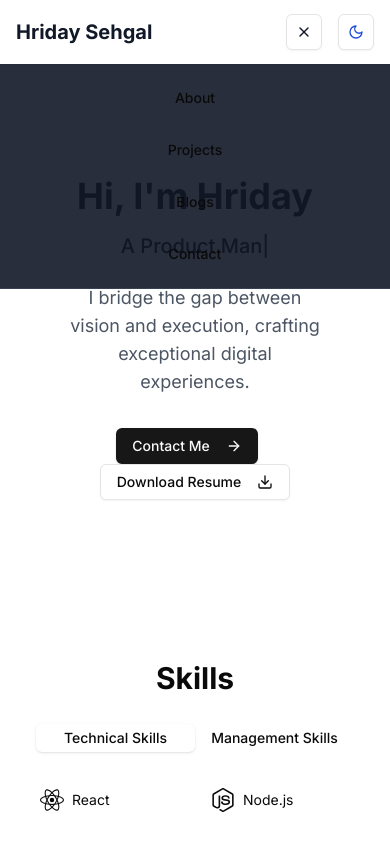
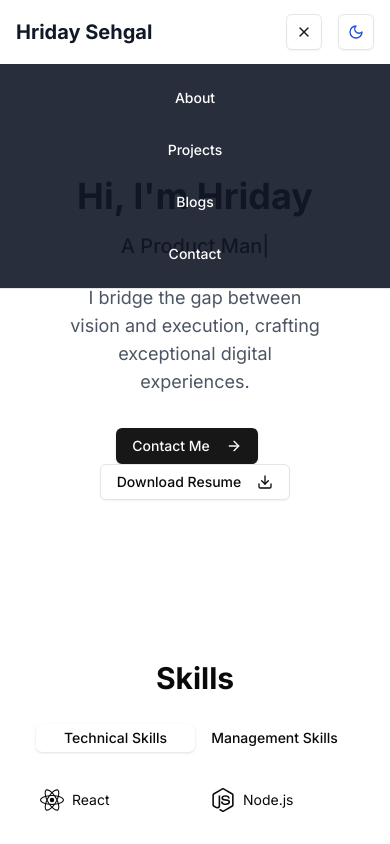
Before and after one commit to hriday-sehgal/NextJS-Portfolio-Website, a Next.js app: page / in a window 390 px wide. Both pictures are taken after a click on the button 304 px from the left and 32 px from the top of the page. Shown: the top 844 px of the page. Built offline with nearby package versions, Linux system fonts and the light colour scheme.

Commit message:
Removed node_modules and .next from repository

```diff
--- a/components/ui/navbar.tsx
+++ b/components/ui/navbar.tsx
@@ -114,17 +114,19 @@ export default function Navbar() {
 
             {/* Mobile Menu Overlay */}
             {isOpen && (
-                <div className="md:hidden fixed top-16 left-0 right-0 bg-gray-900/90 dark:bg-white/90 backdrop-blur-md border-b border-gray-700 dark:border-gray-200 z-40">
+                <div className="md:hidden fixed top-16 left-0 right-0 backdrop-blur-md border-b z-40
+                bg-gray-900/90 dark:bg-gray-900/90
+                dark:border-gray-700">
                     <div className="flex flex-col items-center py-4 gap-4">
                         {navLinks.map((link) => (
-                           <Button asChild variant="ghost"  key={link.name} className='w-full text-center'>
+                           <Button asChild variant="ghost"  key={link.name} className='w-full text-center text-white'>
                                 <Link href={link.path} onClick={() => setIsOpen(false)}>  {/* Close menu on click */}
                                      {link.name}
                                 </Link>
                            </Button>
                         ))}
                         {/* Dedicated Contact Button (Mobile) */}
-                        <Button variant="ghost" className='w-full text-center' onClick={scrollToContact}>
+                        <Button variant="ghost" className='w-full text-center text-white' onClick={scrollToContact}>
                             Contact
                         </Button>
                     </div>
```
